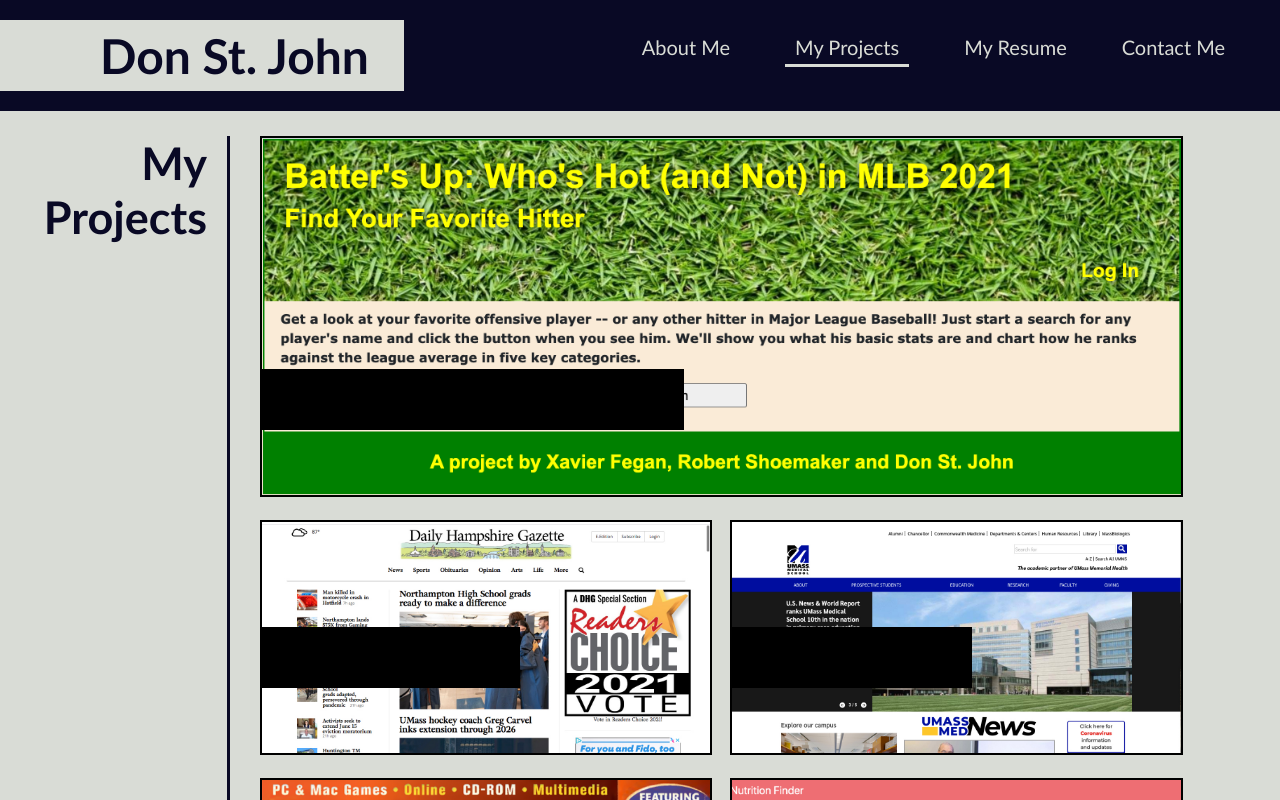
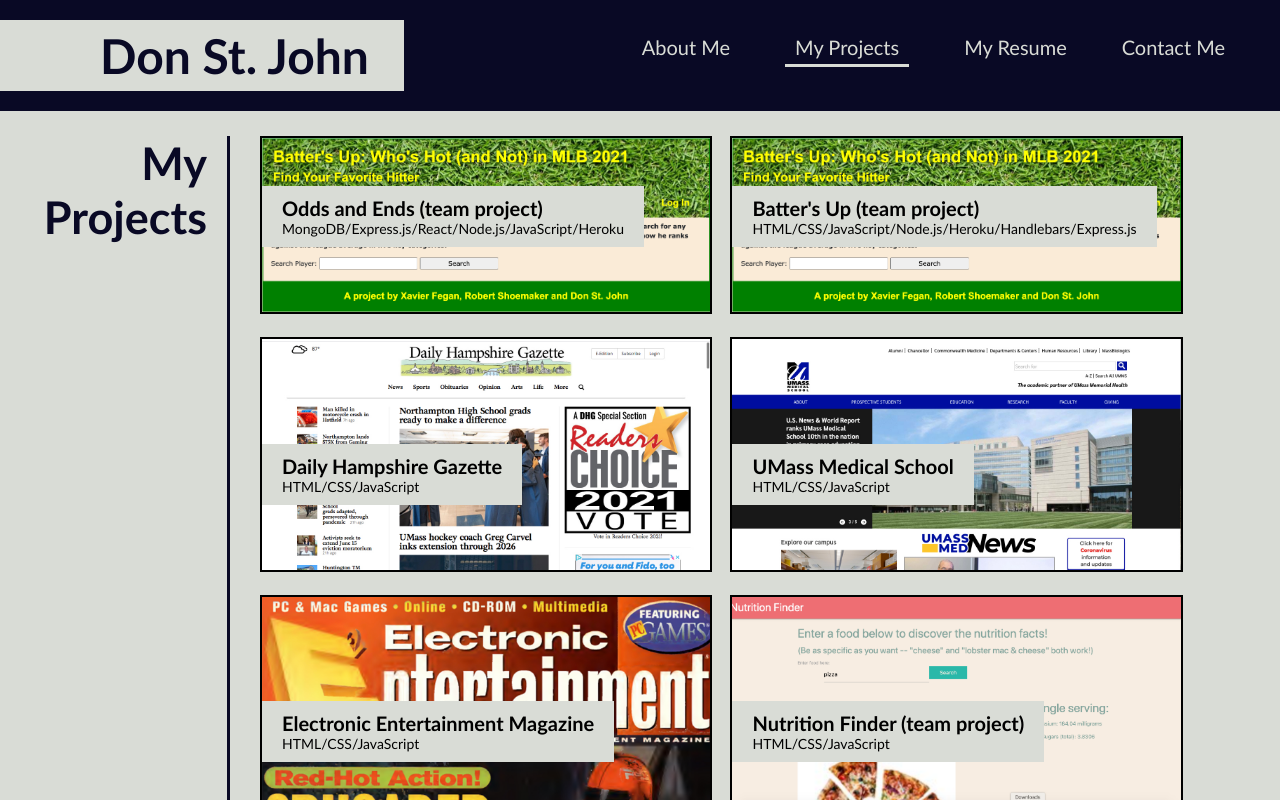
Before and after one commit to dgstjohn/react-portfolio, a React (Create React App) app: page /portfolio in a window 1280 px wide. Shown: the top 800 px of the page. Built offline with nearby package versions, Linux system fonts and the light colour scheme.

Commit message:
CSS/text adjustments to My Projects page; structure change to come

```diff
--- a/src/index.css
+++ b/src/index.css
@@ -201,7 +201,9 @@
 
 .image-tab {
   padding: 10px 20px;
-  background-color: var(--border-color);
+  background-color: var(--body-color);
+  /* background-color: #73e4dc; */
+  border-left: 2px solid var(--border-color);
   position: absolute;
   bottom: 70px;
   /* used z-index to remove tab overlay from the half-scale reduction in opacity of the images on hover */
--- a/src/pages/Portfolio/index.js
+++ b/src/pages/Portfolio/index.js
@@ -15,7 +15,16 @@
                 </h1>
             </div>
             <div className="section-content">
-            <div className="main-image">
+                <div className="secondary-image">
+                    <div className="image-tab">
+                        <h3>Odds and Ends (team project)</h3>
+                        <h4>MongoDB/Express.js/React/Node.js/JavaScript/Heroku</h4>
+                    </div>
+                    <a href="https://project-2-rs.herokuapp.com/" target="_blank" rel="noreferrer">
+                        <img src={battersup} alt="The Batter's Up team project homepage" />
+                    </a>
+                </div>
+                <div className="secondary-image">
                     <div className="image-tab">
                         <h3>Batter's Up (team project)</h3>
                         <h4>HTML/CSS/JavaScript/Node.js/Heroku/Handlebars/Express.js</h4>
```
Lines whose indentation alone changed are shown as unchanged.
